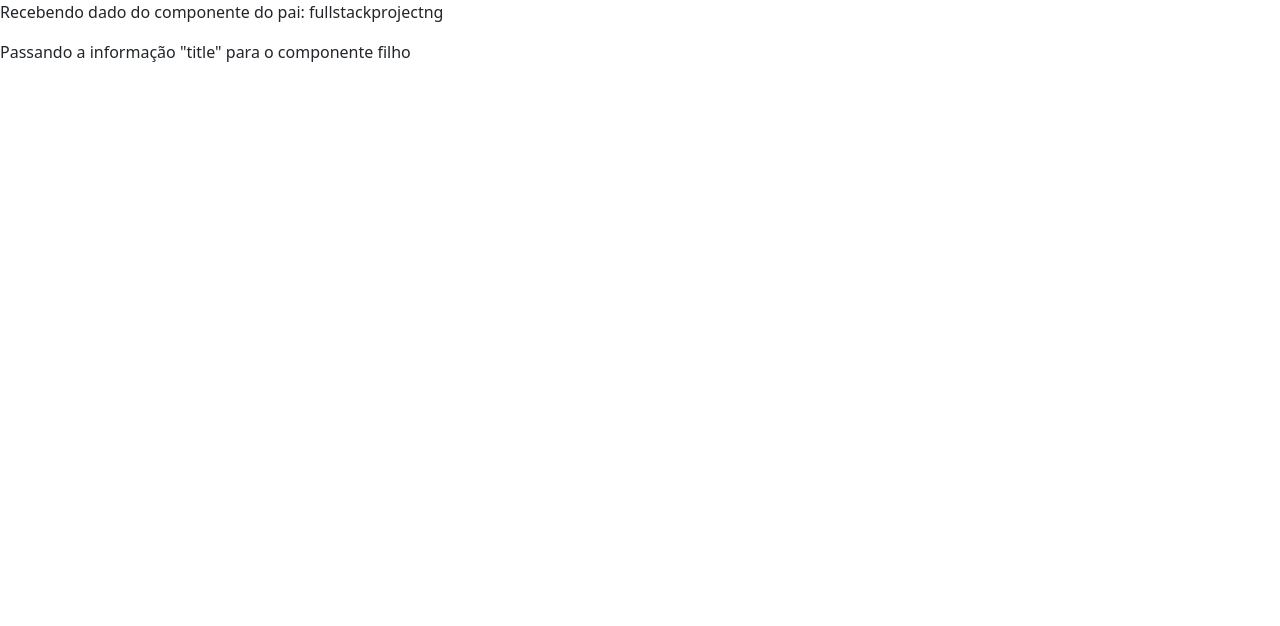
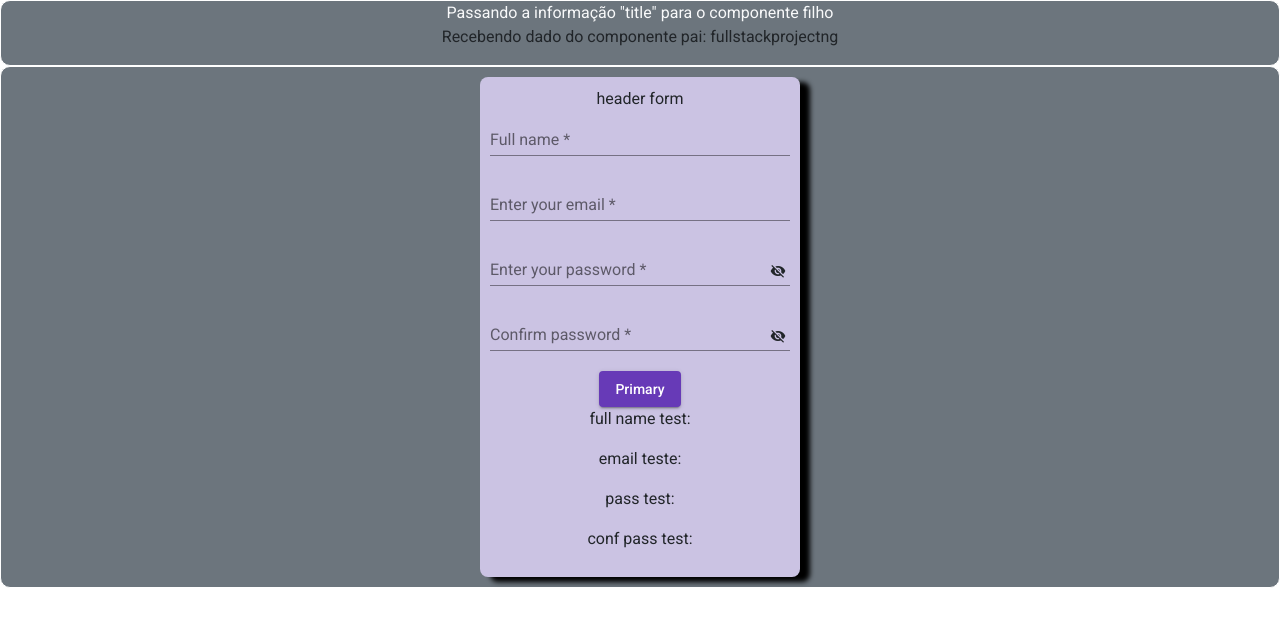
Before and after one commit to mtmodesti/angularTraining, an Angular app: page /training in a window 1280 px wide. Before the commit this address led to /. Shown: the top 626 px of the page. Built offline with nearby package versions, Linux system fonts and the light colour scheme.

Commit message:
feat: form started

```diff
--- a/angular.json
+++ b/angular.json
@@ -23,6 +23,7 @@
               "src/assets"
             ],
             "styles": [
+              "./node_modules/@angular/material/prebuilt-themes/deeppurple-amber.css",
               "src/styles.css"
             ],
             "scripts": []
@@ -90,6 +91,7 @@
               "src/assets"
             ],
             "styles": [
+              "./node_modules/@angular/material/prebuilt-themes/deeppurple-amber.css",
               "src/styles.css"
             ],
             "scripts": []
--- a/package.json
+++ b/package.json
@@ -11,10 +11,12 @@
   "private": true,
   "dependencies": {
     "@angular/animations": "^14.1.0",
+    "@angular/cdk": "^14.1.0",
     "@angular/common": "^14.1.0",
     "@angular/compiler": "^14.1.0",
     "@angular/core": "^14.1.0",
     "@angular/forms": "^14.1.0",
+    "@angular/material": "^14.1.0",
     "@angular/platform-browser": "^14.1.0",
     "@angular/platform-browser-dynamic": "^14.1.0",
     "@angular/router": "^14.1.0",
--- a/src/app/app-routing.module.ts
+++ b/src/app/app-routing.module.ts
@@ -1,7 +1,11 @@
 import { NgModule } from '@angular/core';
 import { RouterModule, Routes } from '@angular/router';
+import { AppComponent } from './app.component';
 
-const routes: Routes = [];
+const routes: Routes = [
+  {path:'', pathMatch:'full' ,redirectTo: 'training'},
+  {path:'training', component: AppComponent}
+];
 
 @NgModule({
   imports: [RouterModule.forRoot(routes)],
--- a/src/app/app.component.css
+++ b/src/app/app.component.css
@@ -0,0 +1,12 @@
+
+
+.wrapper-component{
+    width: 100vw;
+    height: auto;
+    display: flex;
+    justify-content: center;
+    align-items: center;
+    border: 1px solid white;
+    border-radius: 10px;
+    flex-direction: column;
+}
--- a/src/app/app.component.html
+++ b/src/app/app.component.html
@@ -1,5 +1,15 @@
-<app-parent-data [title]="title"></app-parent-data>
 <!-- [title] é como chamaremos no componente filho
-e "title" é como chamamos daqui deste componente pai
+    e "title" é como chamamos daqui deste componente pai
 -->
-<span> Passando a informação "title" para o componente filho</span>
+<body>
+  <div class="bg-secondary text-center wrapper-component">
+    <span class="text-light">
+      Passando a informação "title" para o componente filho</span
+    >
+    <app-parent-data [title]="title"></app-parent-data>
+
+  </div>
+  <div class="wrapper-component bg-secondary text-center">
+    <app-form-data></app-form-data>
+  </div>
+</body>
--- /dev/null
+++ b/src/app/components/form-data/form-data.component.css
@@ -0,0 +1,17 @@
+.wrapper-form {
+  display: flex;
+  flex-direction: column;
+  background-color: #CBC3E3;
+  padding: 10px;
+  background-color: light;
+  margin: 10px;
+  border-radius: 8px;
+  box-shadow: 10px 5px 5px black;
+  justify-content: center;
+  align-items: center;
+}
+
+.wrapper-inputs {
+  display: flex;
+  flex-direction: column;
+}
--- /dev/null
+++ b/src/app/components/form-data/form-data.component.html
@@ -0,0 +1,78 @@
+<form class="wrapper-form">
+  header form
+  <div class="wrapper-inputs">
+    <mat-form-field style="width: 300px">
+      <mat-label>Full name</mat-label>
+      <input
+        required
+        matInput
+        placeholder="Full name"
+        [formControl]="fullName"
+      />
+      <mat-error *ngIf="fullName.invalid">{{
+        getErrorNameMessage()
+      }}</mat-error>
+    </mat-form-field>
+
+    <mat-form-field style="width: 300px">
+      <mat-label>Enter your email</mat-label>
+      <input
+        required
+        matInput
+        placeholder="name@example.com"
+        [formControl]="email"
+      />
+      <mat-error *ngIf="email.invalid">{{ getErrorEmailMessage() }}</mat-error>
+    </mat-form-field>
+
+    <mat-form-field style="width: 300px">
+      <mat-label>Enter your password</mat-label>
+      <input
+        [formControl]="password"
+        matInput
+        [type]="hidePassword ? 'password' : 'text'"
+      />
+      <button
+        required
+        mat-icon-button
+        matSuffix
+        (click)="hidePassword = !hidePassword"
+        [attr.aria-label]="'hide password'"
+        [attr.aria-pressed]="hidePassword"
+      >
+        <mat-icon>{{
+          hidePassword ? "visibility_off" : "visibility"
+        }}</mat-icon>
+      </button>
+    </mat-form-field>
+
+    <mat-form-field style="width: 300px">
+      <mat-label>Confirm password</mat-label>
+      <input
+        [formControl]="confirmPassword"
+        matInput
+        [type]="hideConfirmPassword ? 'password' : 'text'"
+      />
+      <mat-error *ngIf="confirmPassword.invalid">{{ getErroConfirmPasswordMessage() }}</mat-error>
+
+      <button
+        required
+        mat-icon-button
+        matSuffix
+        (click)="hideConfirmPassword = !hideConfirmPassword"
+        [attr.aria-label]="'confirm password'"
+        [attr.aria-pressed]="hideConfirmPassword"
+      >
+        <mat-icon>{{
+          hideConfirmPassword ? "visibility_off" : "visibility"
+        }}</mat-icon>
+      </button>
+    </mat-form-field>
+  </div>
+
+  <button mat-raised-button color="primary">Primary</button>
+  <p>full name test: {{ fullName.value }}</p>
+  <p>email teste: {{ email.value }}</p>
+  <p>pass test: {{ password.value }}</p>
+  <p>conf pass test: {{ confirmPassword.value }}</p>
+</form>
--- /dev/null
+++ b/src/app/components/form-data/form-data.component.ts
@@ -0,0 +1,62 @@
+import { Component, OnInit, Input } from '@angular/core';
+import { FormControl, Validators } from '@angular/forms';
+
+@Component({
+  selector: 'app-form-data',
+  templateUrl: './form-data.component.html',
+  styleUrls: ['./form-data.component.css'],
+})
+export class FormDataComponent implements OnInit {
+  fullName = new FormControl('', [
+    Validators.required,
+    Validators.pattern('^[a-zA-Z]*$'),
+    Validators.minLength(3),
+  ]);
+
+
+  password = new FormControl('', [Validators.required,  Validators.pattern('^[a-zA-Z]*$'),]);
+
+
+  email = new FormControl('', [Validators.required, Validators.email]);
+
+  confirmPassword = new FormControl('', [Validators.required, Validators.pattern('^[a-zA-Z]*$')]);
+
+  hidePassword = true;
+  hideConfirmPassword = true;
+
+  constructor() {}
+
+  getErrorNameMessage() {
+    if (this.fullName.hasError('required')) {
+      return 'You must enter a value';
+    }
+    //PERGUNTA - PQ ESSA MSG NÃO APARECE?
+    return this.fullName.hasError('fullName') ? '' : 'Not a valid input';
+  }
+
+  getErrorEmailMessage() {
+    if (this.email.hasError('required')) {
+      return 'You must enter a value';
+    }
+
+    return this.email.hasError('email') ? 'Not a valid input' : '';
+  }
+
+  getErrorPasswordMessage(){
+    if (this.password.hasError('')){
+      return 'Weak password'
+    }
+    return this.password.hasError('password') ? 'weak' : ''
+  }
+
+  getErroConfirmPasswordMessage() {
+
+    return ''
+  }
+
+  teste() {
+    console.log(this.email);
+  }
+
+  ngOnInit(): void {}
+}
--- a/src/app/components/parent-data/parent-data.component.html
+++ b/src/app/components/parent-data/parent-data.component.html
@@ -1 +1 @@
-<p>Recebendo dado do componente do pai: {{title}}</p>
+<p class="text-center">Recebendo dado do componente pai: {{title}}</p>
--- a/src/index.html
+++ b/src/index.html
@@ -12,7 +12,10 @@
       integrity="sha384-gH2yIJqKdNHPEq0n4Mqa/HGKIhSkIHeL5AyhkYV8i59U5AR6csBvApHHNl/vI1Bx"
       crossorigin="anonymous"
     />
-  </head>
+      <link rel="preconnect" href="https://fonts.gstatic.com">
+    <link href="https://fonts.googleapis.com/css2?family=Roboto:wght@300;400;500&display=swap" rel="stylesheet">
+    <link href="https://fonts.googleapis.com/icon?family=Material+Icons" rel="stylesheet">
+</head>
   <body>
     <app-root></app-root>
     <script
--- a/src/styles.css
+++ b/src/styles.css
@@ -1 +1,4 @@
 /* You can add global styles to this file, and also import other style files */
+
+html, body { height: 100%; }
+body { margin: 0; font-family: Roboto, "Helvetica Neue", sans-serif; }
```
Also changed, not shown: src/app/app.module.ts (+22 -7 lines), 2 other files (tests, documents, lock files or other folders).
